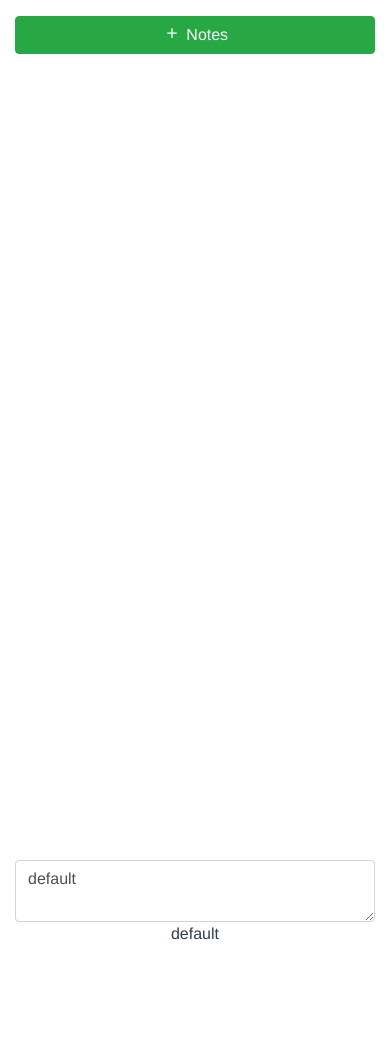
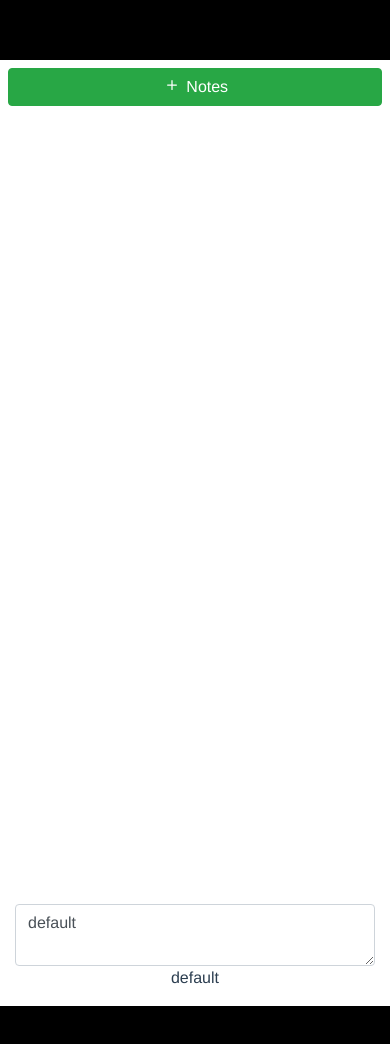
Before and after one commit to LuisChungaRios/awesome-notebook, a Vue app: page / in a window 390 px wide. Shown: the top 1044 px of the page. Before the commit the page ends 962 px from the top, so only its background shows below. Built offline with nearby package versions, Linux system fonts and the light colour scheme.

Commit message:
Header Footer mejora en responsive

```diff
--- a/public/index.html
+++ b/public/index.html
@@ -16,3 +16,8 @@
     <!-- built files will be auto injected -->
   </body>
 </html>
+<style>
+  /* body {
+    margin: 0;
+  } */
+</style>
--- a/src/App.vue
+++ b/src/App.vue
@@ -1,12 +1,23 @@
 <template>
-  <div id="app" class="container-fluid mt-3">
-    <NoteComponent />
+  <div id="app" class="m-0 p-0">
+      <div>
+       <Header />
+      </div>
+     <div class="container-fluid">
+      <NoteComponent />
+    </div>
+    <div>
+       <Footer />
+    </div>
   </div>
 </template>
 
 <script>
 import { mapGetters, mapMutations } from "vuex";
+import Header from "./components/Header"
+import Footer from "./components/Footer"
 import NoteComponent from "./components/Note";
+
 export default {
   name: "App",
   computed: {
@@ -16,7 +27,10 @@ export default {
     ...mapMutations("notebook", ["addNote"])
   },
   components: {
-    NoteComponent
+    Header,
+    NoteComponent,
+    Footer
+
   }
 };
 </script>
--- /dev/null
+++ b/src/components/Footer.vue
@@ -0,0 +1,20 @@
+<template>
+    <footer>
+        <div class="container-fluid">
+            <div class="row">
+                <div>
+
+                </div>
+            </div>
+         </div>
+    </footer>
+</template>
+<style scoped>
+footer {
+    background-color: #000000;
+    width: 100%;
+    height: 60px;
+
+}
+
+</style>
--- /dev/null
+++ b/src/components/Header.vue
@@ -0,0 +1,20 @@
+<template>
+    <header>
+        <div class="container-fluid">
+            <div class="row">
+                <div>
+
+                </div>
+            </div>
+         </div>
+    </header>
+</template>
+<style scoped>
+header {
+    background-color: #000000;
+    width: 100%;
+    height: 60px;
+
+}
+
+</style>
--- a/src/components/NoteList.vue
+++ b/src/components/NoteList.vue
@@ -1,7 +1,7 @@
 <template>
   <div class="col-sm-12 col-md-4 note-container">
     <div class="row mb-4">
-      <div class="col-sm-4 col-md-4 offset-sm-4">
+      <div class="col-sm-4 col-md-4 offset-sm-4 p-2">
         <button class="btn btn-success btn-block" @click.prevent="addNote">
           <b-icon icon="plus"></b-icon> Notes
         </button>
--- a/src/components/NoteListItem.vue
+++ b/src/components/NoteListItem.vue
@@ -1,6 +1,6 @@
 <template>
   <div class="row note-list mb-1">
-    <div class="col-lg-7 p-0 border-5 bg-light border-aqua" @click="changeSelectedNote(notebook)">
+    <div class="col-lg-7 col-xs-12 p-0 border-5 bg-light border-aqua" @click="changeSelectedNote(notebook)">
       <label v-if="!showInput" @dblclick="changeInput" style="cursor:pointer; font-size: 19.8px;">
         {{ notebook.title }}
       </label>
@@ -13,7 +13,7 @@
       />
     </div>
 
-    <div class="col-5 d-flex justify-content-around linea-1">
+    <div class="col-lg-5 col-xs-12 d-flex justify-content-around linea-1">
       <button class="btn" @click="changeFavouriteNote(notebook)">
         <b-icon
           :icon="notebook.favourite ? 'star-fill' : 'star'"
@@ -92,7 +92,7 @@ export default {
     border: 1.5px solid transparent;
     border-radius: 0.5rem;
     border-color: #28a745;
-    padding: 0px 10px;
+
 
 }
 .linea-1 button:hover {
```
